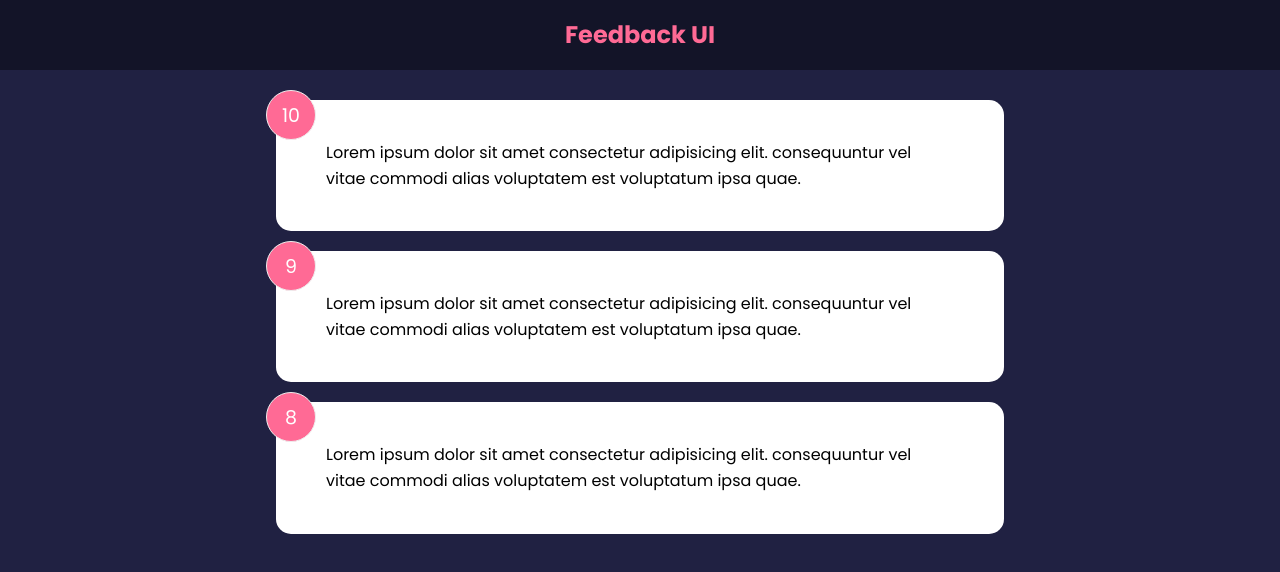
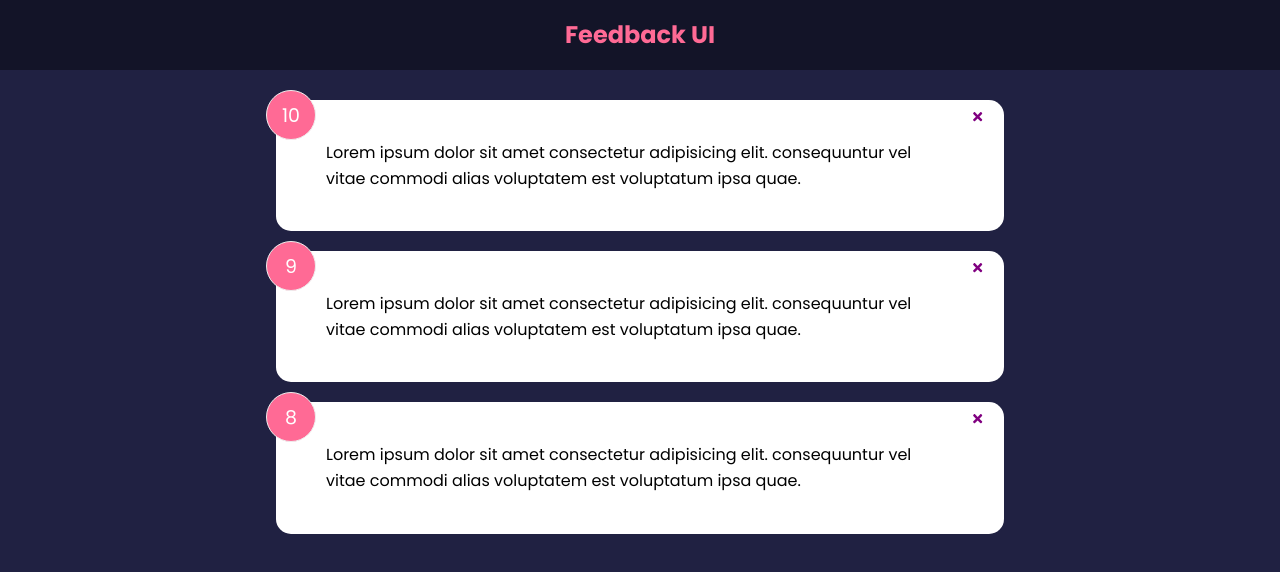
Before and after one commit to juliezimmer/feedback-app, a React (Create React App) app: page / in a window 1280 px wide. Shown: the top 572 px of the page. Built offline with nearby package versions, Linux system fonts and the light colour scheme.

Commit message:
added ability to delete feedback and rating

```diff
--- a/package.json
+++ b/package.json
@@ -8,6 +8,7 @@
     "@testing-library/user-event": "^13.5.0",
     "react": "^18.1.0",
     "react-dom": "^18.1.0",
+    "react-icons": "^4.3.1",
     "react-scripts": "5.0.1",
     "web-vitals": "^2.1.4"
   },
--- a/src/App.js
+++ b/src/App.js
@@ -6,11 +6,17 @@ import FeedbackData from "./data/FeedbackData";
 function App() {
   const [feedback, setFeedback] = useState(FeedbackData);
 
+  const deleteFeedback = (id) => {
+    if (window.confirm("Are you sure you want to delete?")) {
+      setFeedback(feedback.filter((item) => item.id !== id));
+    }
+  };
+
   return (
     <>
       <Header />
       <div className="container">
-        <FeedbackList feedback={feedback} />
+        <FeedbackList feedback={feedback} handleDelete={deleteFeedback} />
       </div>
     </>
   );
--- a/src/components/FeedbackItem.jsx
+++ b/src/components/FeedbackItem.jsx
@@ -1,10 +1,14 @@
+import { FaTimes } from "react-icons/fa";
 import PropTypes from "prop-types";
 import Card from "../shared/Card";
 
-function FeedbackItem({ item }) {
+function FeedbackItem({ item, handleDelete }) {
   return (
     <Card>
       <div className="num-display">{item.rating}</div>
+      <button onClick={() => handleDelete(item.id)} className="close">
+        <FaTimes color="purple" />
+      </button>
       <div className="text-display">{item.text}</div>
     </Card>
   );
--- a/src/components/FeedbackList.jsx
+++ b/src/components/FeedbackList.jsx
@@ -1,7 +1,7 @@
 import PropTypes from "prop-types";
 import FeedbackItem from "./FeedbackItem";
 
-function FeedbackList({ feedback }) {
+function FeedbackList({ feedback, handleDelete }) {
   if (!feedback || feedback.length === 0) {
     return <p>No feedback yet!</p>;
   }
@@ -9,7 +9,7 @@ function FeedbackList({ feedback }) {
   return (
     <div className="feedback-list">
       {feedback.map((item) => (
-        <FeedbackItem key={item.id} item={item} />
+        <FeedbackItem key={item.id} item={item} handleDelete={handleDelete} />
       ))}
     </div>
   );
```
Also changed, not shown: 1 other file (tests, documents, lock files or other folders).
